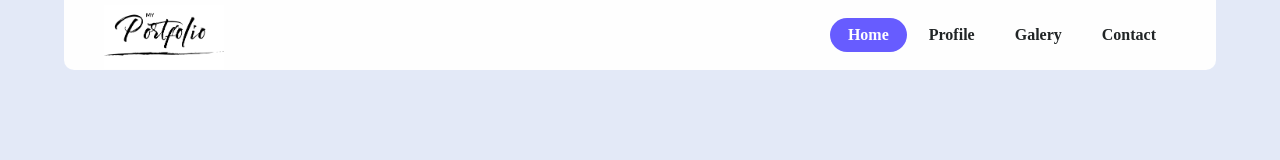
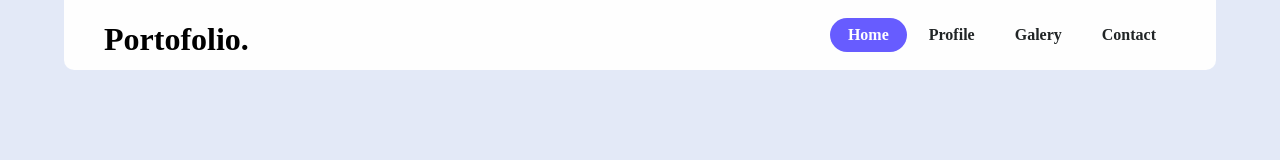
Before and after one commit to hrlaan12/Portofolio, a plain HTML site: page index.html in a window 1280 px wide. Drawn offline with Linux system fonts and the light colour scheme; a web font is replaced by a local one.

Commit message:
git commit

```diff
--- a/index.html
+++ b/index.html
@@ -8,12 +8,12 @@
     <title>Portofolio</title>
 </head>
 <body>
+    <!-- Navbar -->
     <header>
         <div class="logo">
-            <img src="Gambar/Logo.png">
+            <h1>Portofolio.</h1>
         </div>
         <input type="checkbox" id="nav_check" hidden>
-
         <nav>
             <ul>
                 <li><a href="" class="active">Home</a></li>
```
